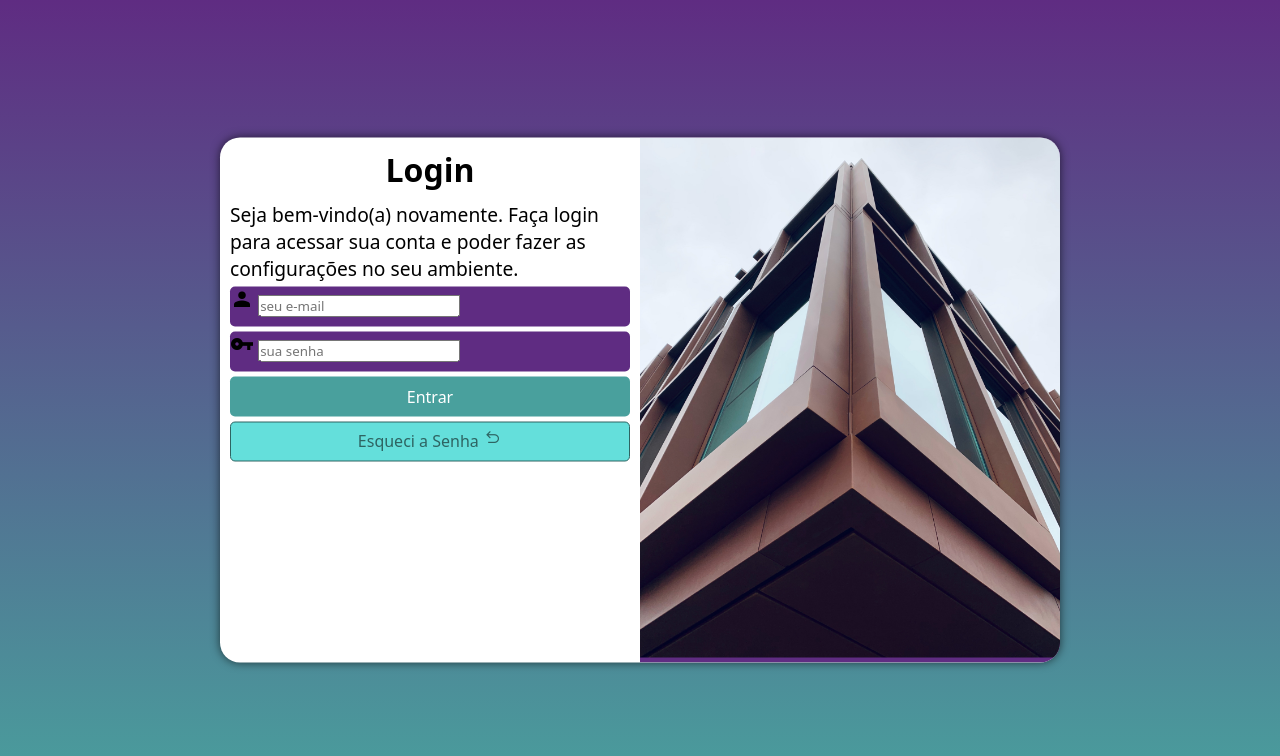
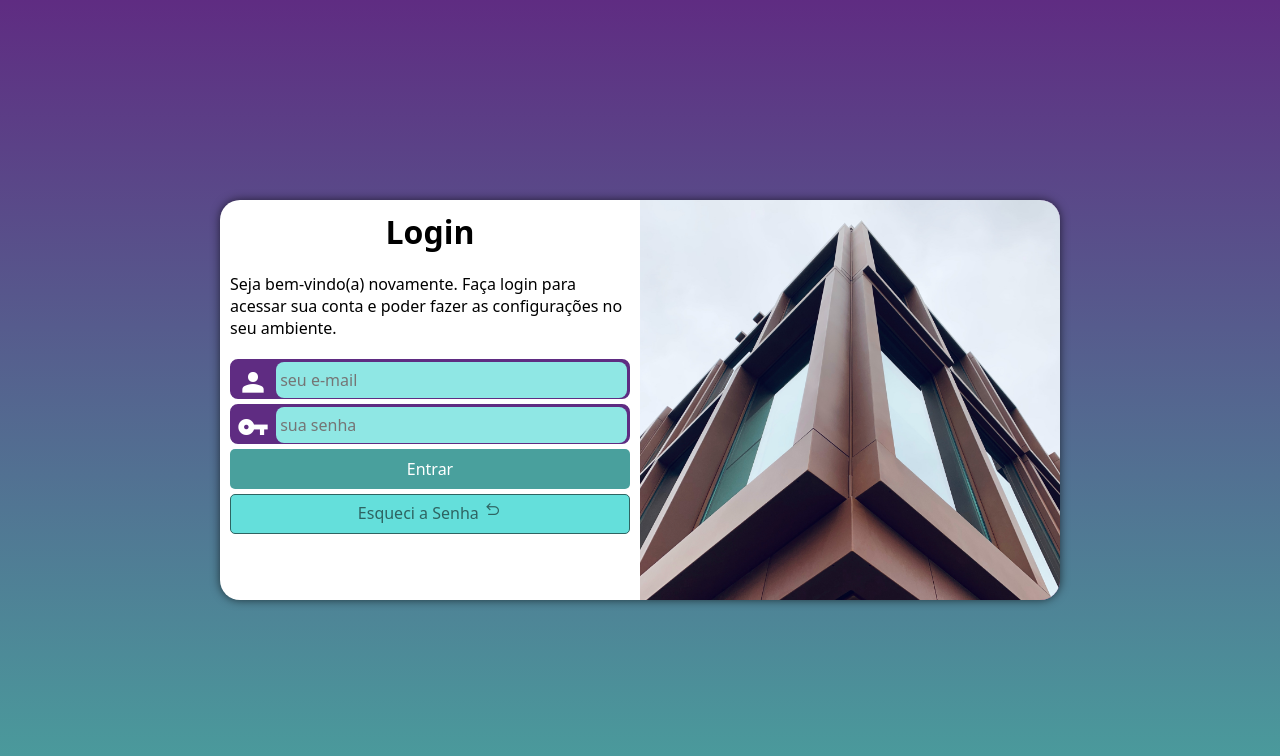
Before and after one commit to felipe1000/projeto-login, a plain HTML site: page index.html in a window 1280 px wide. Drawn offline with nearby package versions, Linux system fonts and the light colour scheme.

Commit message:
Finalizando formulário, finalizando  o módulo 4

```diff
--- a/estilos/media-query.css
+++ b/estilos/media-query.css
@@ -6,6 +6,7 @@
     }
     section#login{
         width: 80vw;
+        height: 300px;
     }
     section#login > div#imagem {
         float: left;
@@ -25,6 +26,7 @@
     }
     section#login {
         width: 840px;
+        height: 400px;
     }
 
     section#login > div#imagem {
@@ -40,6 +42,7 @@
         font-size: 2em;
     }
     div#formulario > p {
-        font-size: 1.2em;
+        font-size: 1em;
+        margin: 20px 0px;
     }
 }
--- a/estilos/style.css
+++ b/estilos/style.css
@@ -29,17 +29,16 @@ section#login {
     position: absolute;
     top: 50%;
     left: 50%;
-    transform: translate(-50%,-50%);
     overflow: hidden;
-
     background-color: white;
     width: 250px;
     height: 525px;
     border-radius: 20px;
     box-shadow: 0px 0px 10px rgba(0, 0, 0, 0.623);
 
+    transform: translate(-50%,-50%);
     transition: width 0.3s, height 0.3s;
-    transition-timing-function: ease;
+    transition-timing-function: ease;  /*Todos os transitions e transform tem que ir sempre por ultimo em cada seletor*/
 }
 
 section#login > div#imagem {
@@ -67,15 +66,38 @@ div#formulario > p {
 
 form > div.campo {
     background-color: #5f2c82;
+    border: 2px solid #5f2c82;
     display: block;
     width: 100%;
     height: 40px;
-    border-radius: 5px;
+    border-radius: 8px;
     margin: 5px 0px;
 }
 
 div.campo > label {
     display: none;
+}
+
+div.campo > span {
+    color: white;
+    font-size: 2em;
+    width: 40px;
+    padding: 5px;
+}
+
+div.campo > input {
+    background-color: rgb(143, 231, 228);
+    font-size: 1em;
+    width: calc(100% - 45px);
+    height: 100%;
+    border: 0px;
+    border-radius: 8px;
+    padding: 4px;
+    transform: translateY(-12px); /*Todos os transitions e transform tem que ir sempre por ultimo em cada seletor*/
+}
+
+div.campo > input:focus-within{
+    background-color: white;
 }
 
 .material-symbols-outlined {
```
